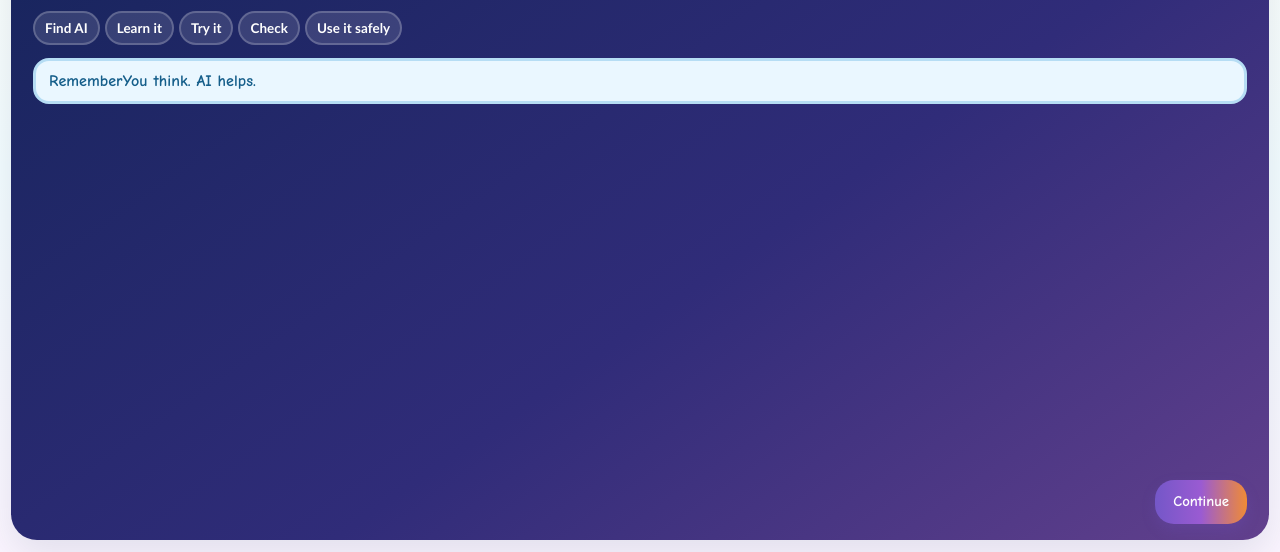
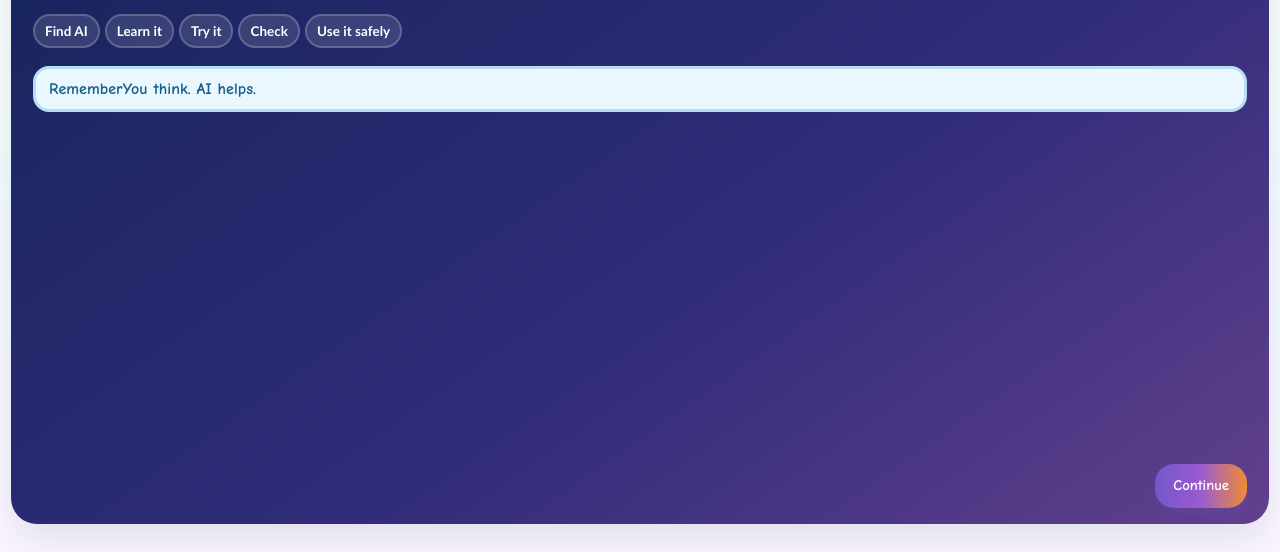
Before and after one commit to AhmedYYYA/Athar, a plain HTML site: page lesson1.html in a window 1280 px wide. Shown: the part 248-800 px from the top of the page. Drawn offline with Linux system fonts and the light colour scheme.

Commit message:
Load viewport-fit and colourful lesson override

```diff
--- a/lesson1.html
+++ b/lesson1.html
@@ -8,6 +8,7 @@
 <title>ATHAR Lesson 1 | What Is AI?</title>
 <link rel="stylesheet" href="lesson1.css">
 <link rel="stylesheet" href="lesson1-kids.css">
+<link rel="stylesheet" href="lesson1-fit.css">
 <style>
 .skip-link{left:auto!important;inset-inline-start:16px;top:8px;transform:translateY(-180%);transition:transform .15s ease}
 .skip-link:focus{left:auto!important;inset-inline-start:16px;top:8px;transform:translateY(0)}
```
